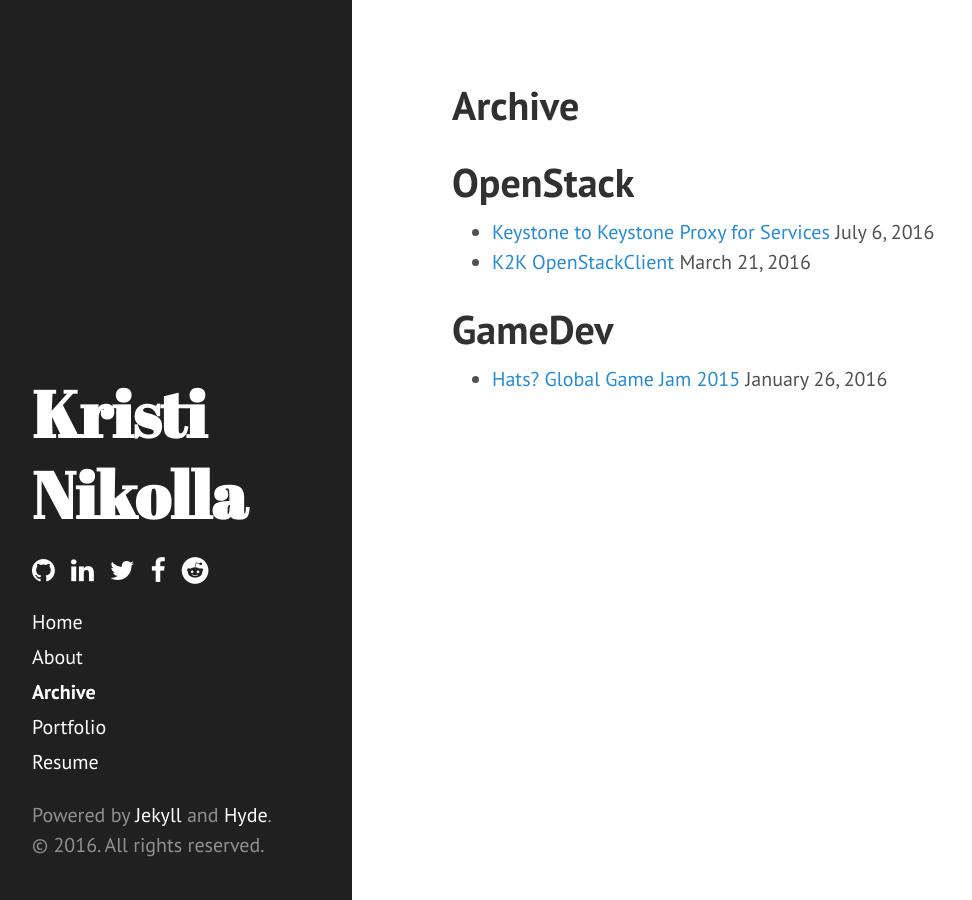
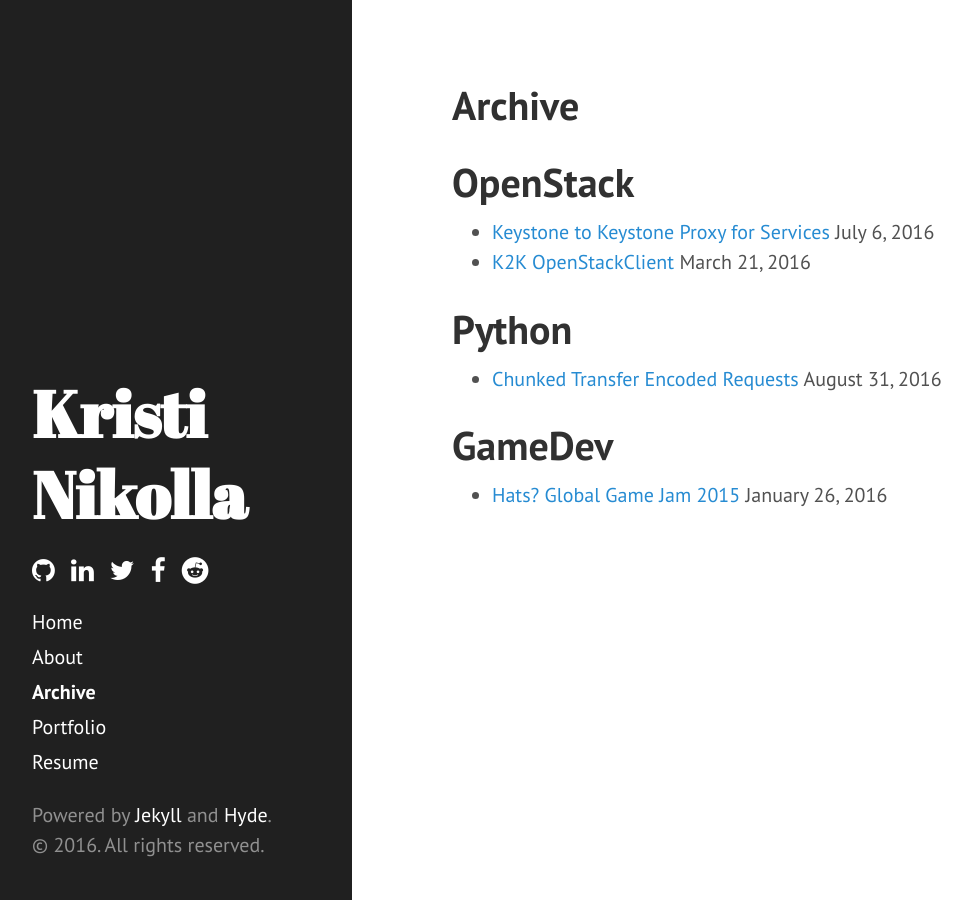
Before and after one commit to knikolla/knikolla.github.io, a Jekyll site: the page built from archive.md, in a window 1280 px wide. Shown: the whole page, without its empty margins (8-980 px from the left). Built offline with Jekyll 4.4.1, drawn with Linux system fonts in a browser that asks for light colours; nearby versions of some CDN libraries.

Commit message:
Added link to chunked post

```diff
--- a/archive.md
+++ b/archive.md
@@ -4,10 +4,11 @@ title: Archive
 ---
 
 # OpenStack
-
 * [Keystone to Keystone Proxy for Services]({% post_url 2016-07-06-keystone-to-keystone-proxy-for-services %}) July 6, 2016
 * [K2K OpenStackClient]({% post_url 2016-03-21-k2k-openstackclient %}) March 21, 2016
 
+# Python
+* [Chunked Transfer Encoded Requests](% post_url 2016-08-21-wsgi-chunked-transfer-requests %) August 31, 2016
+
 # GameDev
-
 * [Hats? Global Game Jam 2015]({% post_url 2015-01-26-hats-globalgamejam2015 %}) January 26, 2016
```
